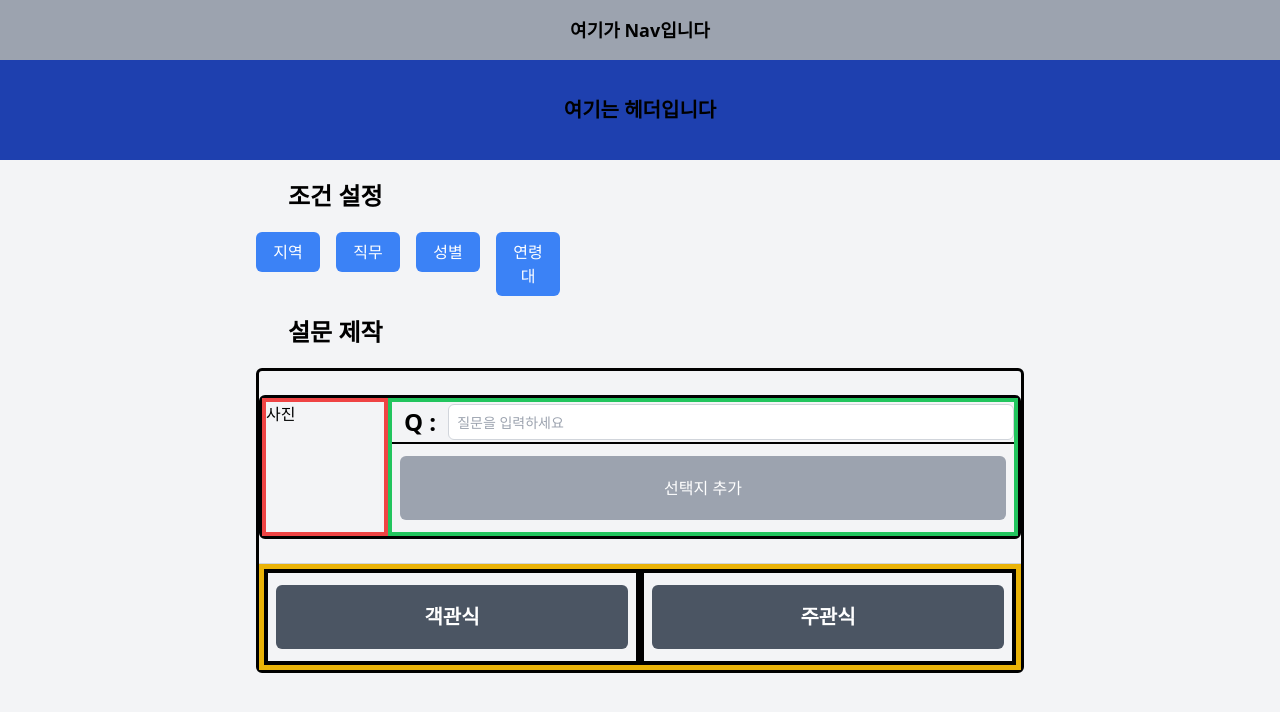
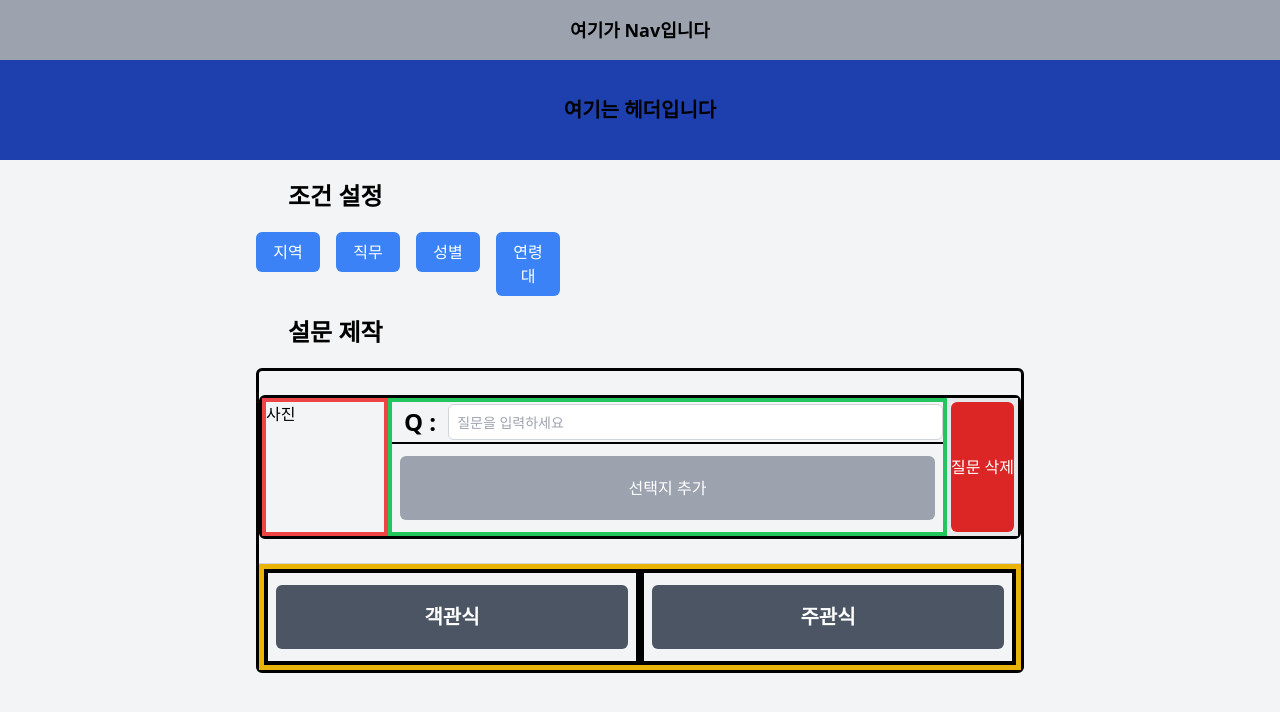
Before and after one commit to EN-NotBlank/SurveyFarm-Front, a React (Vite) app: page / in a window 1280 px wide. Both pictures are taken after a click on the button "객관식". Shown: the top 712 px of the page. Built offline with nearby package versions, Linux system fonts and the light colour scheme; the HTML template or start-up script is replaced by a standard one.

Commit message:
refactor: package

```diff
--- a/src/App.tsx
+++ b/src/App.tsx
@@ -1,20 +1,29 @@
 import { useState } from "react";
-import Question from "./components/Question";
-import NewButton from "./buttons/NewButton";
-import Nav from "./components/Nav";
+import Nav from "./components/Nav"
 import Header from "./components/Header"
-import DropDown from "./components/Dropdown";
+import ParticipantFilter from "./components/filter/ParticipantFilter";
+import MCQuestion from "./components/question/MCQuestion";
+import SAQuestion from "./components/question/SAQuestion";
+import NewQuestionButton from "./buttons/NewQuestionButton";
 
 const App = () => {
 
   const [questions, updateQuestions] = useState<JSX.Element[]>([]);
 
-  const addQuestions = () => {
+  const addQuestions = (type: string) => {
     if (questions.length < 10) {
       // 새로운 Option 컴포넌트 생성
-      const newQuestion = (
-        <Question />
-      );
+
+      let newQuestion;
+      if (type === "MC") {
+        newQuestion = (
+          <MCQuestion key={questions.length} />
+        );
+      } else {
+        newQuestion = (
+          <SAQuestion key={questions.length} />
+        );
+      }
 
       updateQuestions((prevQuestions) => [...prevQuestions, newQuestion]); // 새로운 옵션 추가
     }
@@ -27,14 +36,14 @@ const App = () => {
       <main className='px-[20vw]'>
         <div>
           <h1 className="text-2xl font-bold mx-8 my-5">조건 설정</h1>
-          <DropDown />
+          <ParticipantFilter />
         </div>
 
         <div>
           <h1 className="text-2xl font-bold mx-8 my-5">설문 제작</h1>
         </div>
 
-        <div className="border-[3px] border-black my-4 rounded-md" style={{ height: `4 + ${Question.length}rem` }}> {/* 높이 설정 */}
+        <div className="border-[3px] border-black my-4 rounded-md" style={{ height: `4 + ${questions.length * SAQuestion.length}rem` }}> {/* 높이 설정 */}
 
           <div>
             {questions.map((question) => (
@@ -45,8 +54,8 @@ const App = () => {
           </div>
 
           <div className="flex justify-between border-[5px] border-yellow-500">
-            <NewButton name='객관식' onClick={addQuestions} />
-            <NewButton name='주관식' onClick={addQuestions} />
+            <NewQuestionButton name='객관식' onClick={() => addQuestions("MC")} />
+            <NewQuestionButton name='주관식' onClick={() => addQuestions("SA")} />
           </div>
         </div>
       </main>
--- a/src/buttons/AddButton.tsx
+++ b/src/buttons/AddOptionButton.tsx
@@ -2,7 +2,7 @@ interface AddButtonProp {
     onClick: () => void;
 }
 
-const AddButton: React.FC<AddButtonProp> = ({ onClick }) => {
+const AddOptionButton: React.FC<AddButtonProp> = ({ onClick }) => {
     return (
         <div className="px-2 py-3">
             <button
@@ -15,4 +15,4 @@ const AddButton: React.FC<AddButtonProp> = ({ onClick }) => {
     );
 };
 
-export default AddButton;
+export default AddOptionButton;
--- /dev/null
+++ b/src/buttons/DeleteQuestionButton.tsx
@@ -0,0 +1,18 @@
+interface DeleteButtonProp {
+    onClick: () => void;
+}
+
+const DeleteQuestionButton: React.FC<DeleteButtonProp> = ({ onClick }) => {
+    return (
+        <div className="h-full">
+            <button
+                className="w-full h-full bg-red-600 text-white py-2 rounded-md"
+                onClick={onClick}
+            >
+                질문 삭제
+            </button>
+        </div>
+    );
+};
+
+export default DeleteQuestionButton;
--- a/src/buttons/FinishButton.tsx
+++ b/src/buttons/FinishQuestionButton.tsx
@@ -1,4 +1,4 @@
-const FinishButton = () => {
+const FinishQuestionButton = () => {
     return (
         <div className="px-2 py-2">
             <button
@@ -10,4 +10,4 @@ const FinishButton = () => {
     );
 };
 
-export default FinishButton;
+export default FinishQuestionButton;
--- a/src/buttons/NewButton.tsx
+++ b/src/buttons/NewQuestionButton.tsx
@@ -3,7 +3,7 @@ interface NewButtonProp {
     onClick: () => void;
 }
 
-const NewButton: React.FC<NewButtonProp> = ({ name, onClick }) => {
+const NewQuestionButton: React.FC<NewButtonProp> = ({ name, onClick }) => {
     return (
         // 부모의 반절만 차지
         // 버튼은 w-full로 최대한의 너비 차지
@@ -18,4 +18,4 @@ const NewButton: React.FC<NewButtonProp> = ({ name, onClick }) => {
     );
 };
 
-export default NewButton;
+export default NewQuestionButton;
--- a/src/components/Dropdown.tsx
+++ b/src/components/filter/ParticipantFilter.tsx
@@ -1,7 +1,7 @@
 import React, { useState } from 'react';
 import DropdownMenu from './DropdownMenu';
 
-const DropDown: React.FC = () => {
+const ParticipantFilter: React.FC = () => {
     const RegionMenu = ['전체', '서울', '경기', '인천', '대전', '세종', '충남', '충북', '광주', '전남', '전북', '대구', '경북', '부산', '울산', '경남', '강원', '제주'];
     const jobMenu = ['전체', '기획', '법조', '인사', '회계', '마케팅', '개발', '디자인', '물류/무역', '배송업', '영업', '고객상담', '금융/보험', '요식업', '서비스업', '설계', '제조업', '교육', '건축', '의료', '스포츠', '공공/복지'];
     const genderMenu = ['남자', '여자'];
@@ -50,4 +50,4 @@ const DropDown: React.FC = () => {
     );
 };
 
-export default DropDown;
+export default ParticipantFilter;
--- a/src/components/Question.tsx
+++ b/src/components/question/MCQuestion.tsx
@@ -1,10 +1,12 @@
 import React, { useState } from "react";
-import AddButton from "../buttons/AddButton";
+import AddOptionButton from "../../buttons/AddOptionButton";
+import FinishQuestionButton from "../../buttons/FinishQuestionButton";
+import DeleteQuestionButton from "../../buttons/DeleteQuestionButton";
+import Option from "./Option";
 import QuestionHeader from "./QuestionHeader";
-import Option from "./Option";
-import FinishButton from "../buttons/FinishButton";
 
-const Question = () => {
+// multiple-choice question
+const MCQuestion = () => {
     const [options, updateOptions] = useState<JSX.Element[]>([]);
 
     const addOption = () => {
@@ -30,11 +32,11 @@ const Question = () => {
     }
 
     return (
-        <div className="flex border-[3px] border-black my-4 rounded-md" style={{ height: `4 + ${options.length + AddButton.length + FinishButton.length}rem` }}> {/* 높이 설정 */}
+        <div className="flex border-[3px] border-black my-4 rounded-md" style={{ height: `4 + ${options.length + AddOptionButton.length + FinishQuestionButton.length}rem` }}> {/* 높이 설정 */}
             <div className="w-1/6 border-[4px] border-red-500">
                 사진
             </div>
-            <div className="w-5/6 border-[4px] border-green-500">
+            <div className="flex-grow border-[4px] border-green-500">
                 <QuestionHeader />
 
                 <div>
@@ -45,11 +47,14 @@ const Question = () => {
                     ))}
                 </div>
 
-                <AddButton onClick={addOption} />
-                {options.length > 0 && <FinishButton />} {/* options.length가 1 이상일 때 FinishButton 렌더링 */}
+                <AddOptionButton onClick={addOption} />
+                {options.length > 0 && <FinishQuestionButton />} {/* options.length가 1 이상일 때 FinishButton 렌더링 */}
+            </div>
+            <div className="w-1/8 border-[4px]">
+                <DeleteQuestionButton onClick={() => deleteOption} />
             </div>
         </div>
     );
 };
 
-export default Question;
+export default MCQuestion;
--- /dev/null
+++ b/src/components/question/SAQuestion.tsx
@@ -0,0 +1,33 @@
+import React from "react";
+import QuestionHeader from "./QuestionHeader";
+import FinishQuestionButton from "../../buttons/FinishQuestionButton";
+import DeleteQuestionButton from "../../buttons/DeleteQuestionButton";
+
+// short-answer question
+const SAQuestion = () => {
+
+    return (
+        <div className="flex border-[3px] border-black my-4 rounded-md" style={{ height: `4 + ${FinishQuestionButton.length}rem` }}> {/* 높이 설정 */}
+            <div className="w-1/6 border-[4px] border-red-500">
+                사진
+            </div>
+            <div className="flex-grow border-[4px] border-green-500">
+                <QuestionHeader />
+                <div className="px-2 py-2">
+                    <textarea name="input" id="input"
+                        rows={5}
+                        required
+                        placeholder="상세설명 입력하세요"
+                        className="w-full rounded-lg  bg-black bg-opacity-5 border-2 border-solid border-black border-opacity-10 font-mono font-medium text-sm"
+                    ></textarea>
+                </div>
+                <FinishQuestionButton />
+            </div>
+            <div className="w-1/8 border-[4px]">
+                <DeleteQuestionButton onClick={() => deleteOption} />
+            </div>
+        </div>
+    );
+};
+
+export default SAQuestion;
```
Also changed, not shown: src/components/filter/DropdownMenu.tsx (renamed from src/components/DropdownMenu.tsx), src/components/question/Option.tsx (renamed from src/components/Option.tsx), src/components/question/QuestionHeader.tsx (renamed from src/components/QuestionHeader.tsx).
